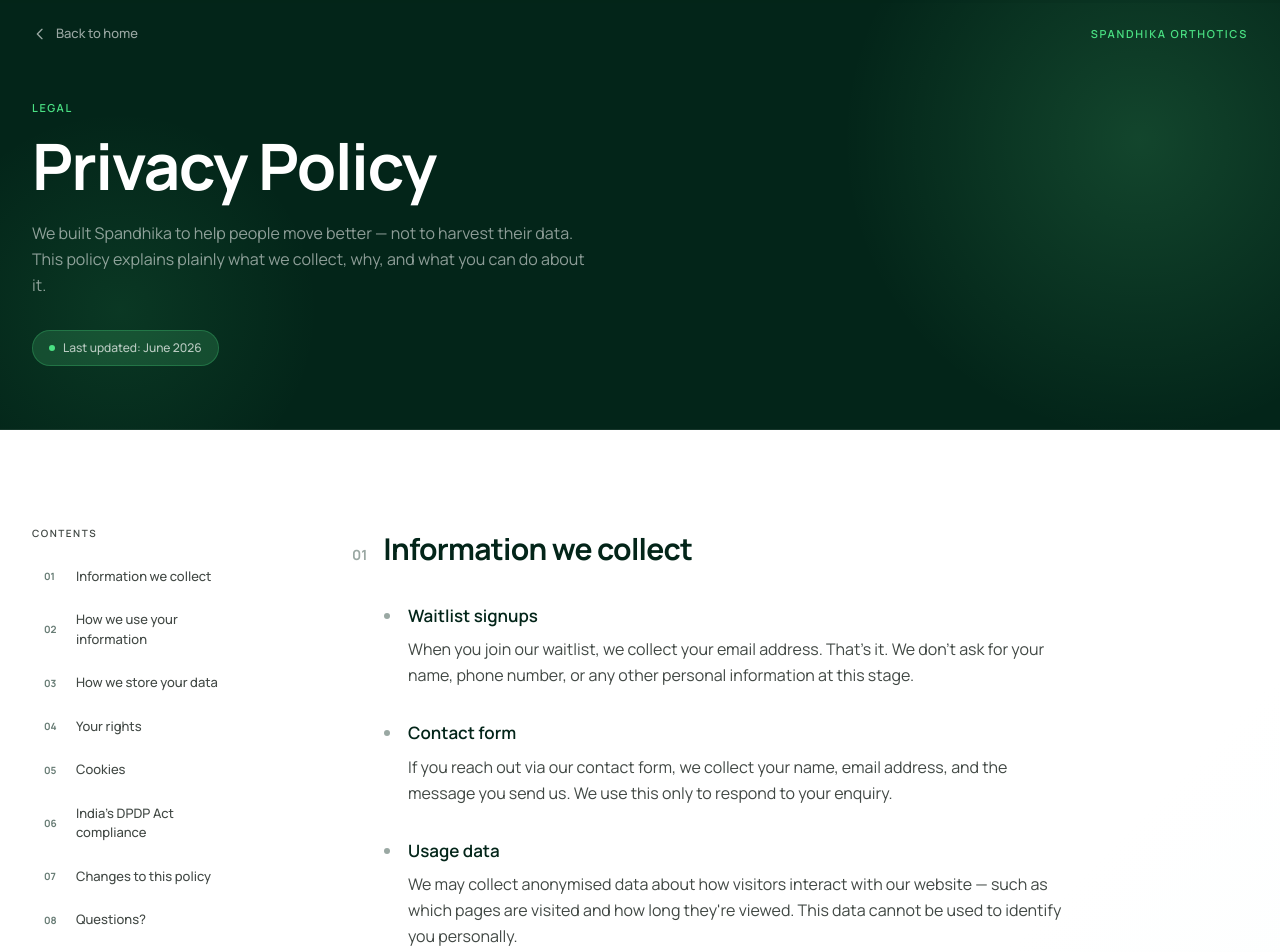
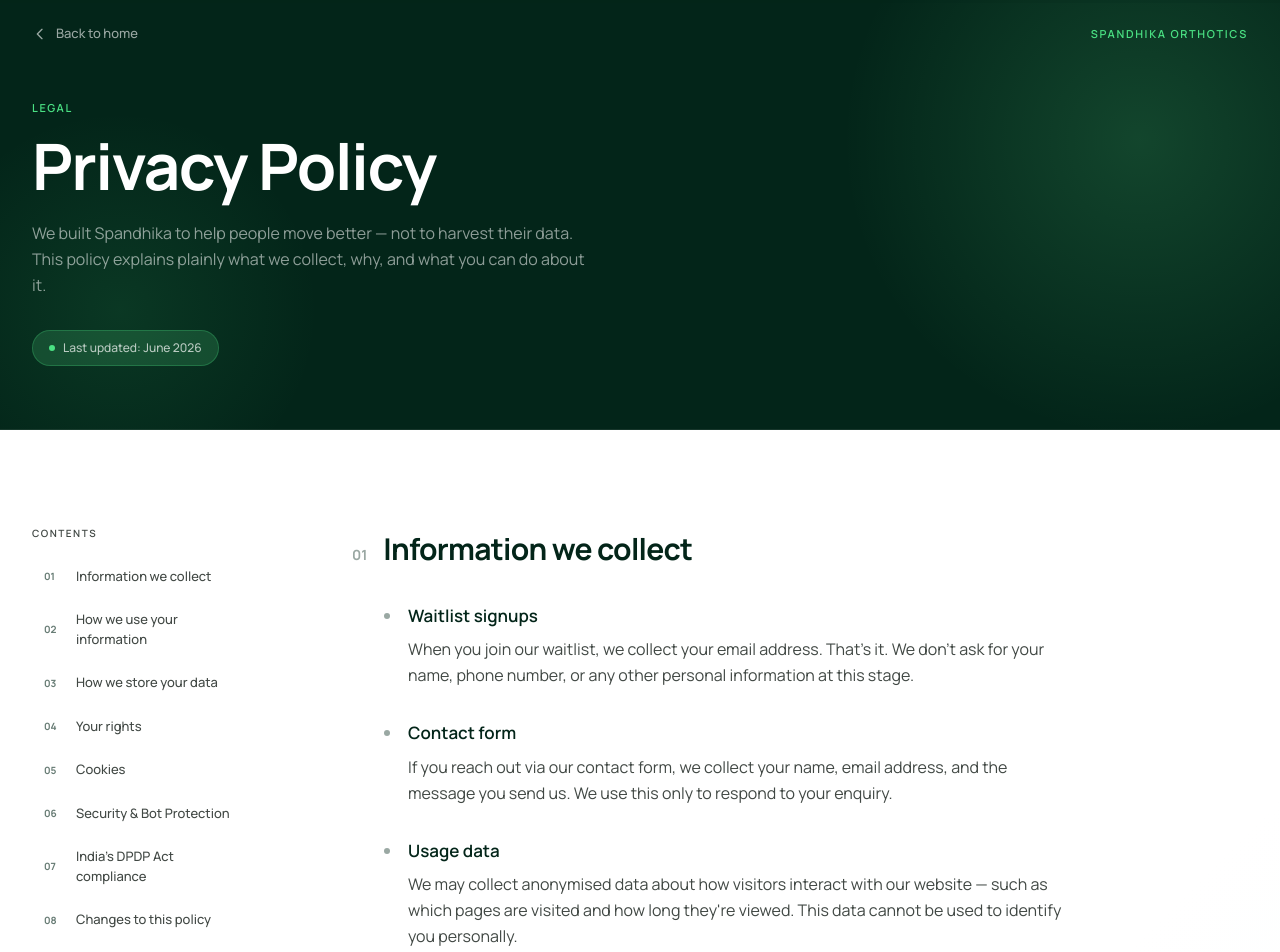
Before and after one commit to spandhikaorthotics/spandhika-orthotics, a Next.js app: page /privacy in a window 1280 px wide. Shown: the top 952 px of the page. Built offline with nearby package versions, Linux system fonts and the light colour scheme.

Commit message:
add cloudflare turnstile Privacy Policy

```diff
--- a/src/app/privacy/page.tsx
+++ b/src/app/privacy/page.tsx
@@ -87,6 +87,30 @@
       {
         subtitle: "Minimal cookie use",
         text: "Our website does not use tracking cookies or advertising cookies. We may use essential session cookies to ensure the website functions correctly, but these do not collect personal information and are not used for any tracking purpose.",
+      },
+    ],
+  },
+  {
+    id: "security",
+    title: "Security & Bot Protection",
+    content: [
+      {
+        subtitle: "Cloudflare Turnstile",
+        text: (
+          <>
+            We use Cloudflare Turnstile in "invisible mode" to protect our website forms from spam and abuse. Turnstile runs in the background to verify that visitors are human without requiring intrusive puzzles. As a condition of using this service, we are required to reference the{" "}
+            <a
+              href="https://www.cloudflare.com/en-gb/turnstile-privacy-policy/"
+              target="_blank"
+              rel="noopener noreferrer"
+              style={{ color: "var(--primary)", textDecoration: "underline" }}
+              className="hover:opacity-70 transition-opacity"
+            >
+              Cloudflare Turnstile Privacy Addendum
+            </a>
+            , which governs how Cloudflare processes your data during this security check.
+          </>
+        ),
       },
     ],
   },
```
